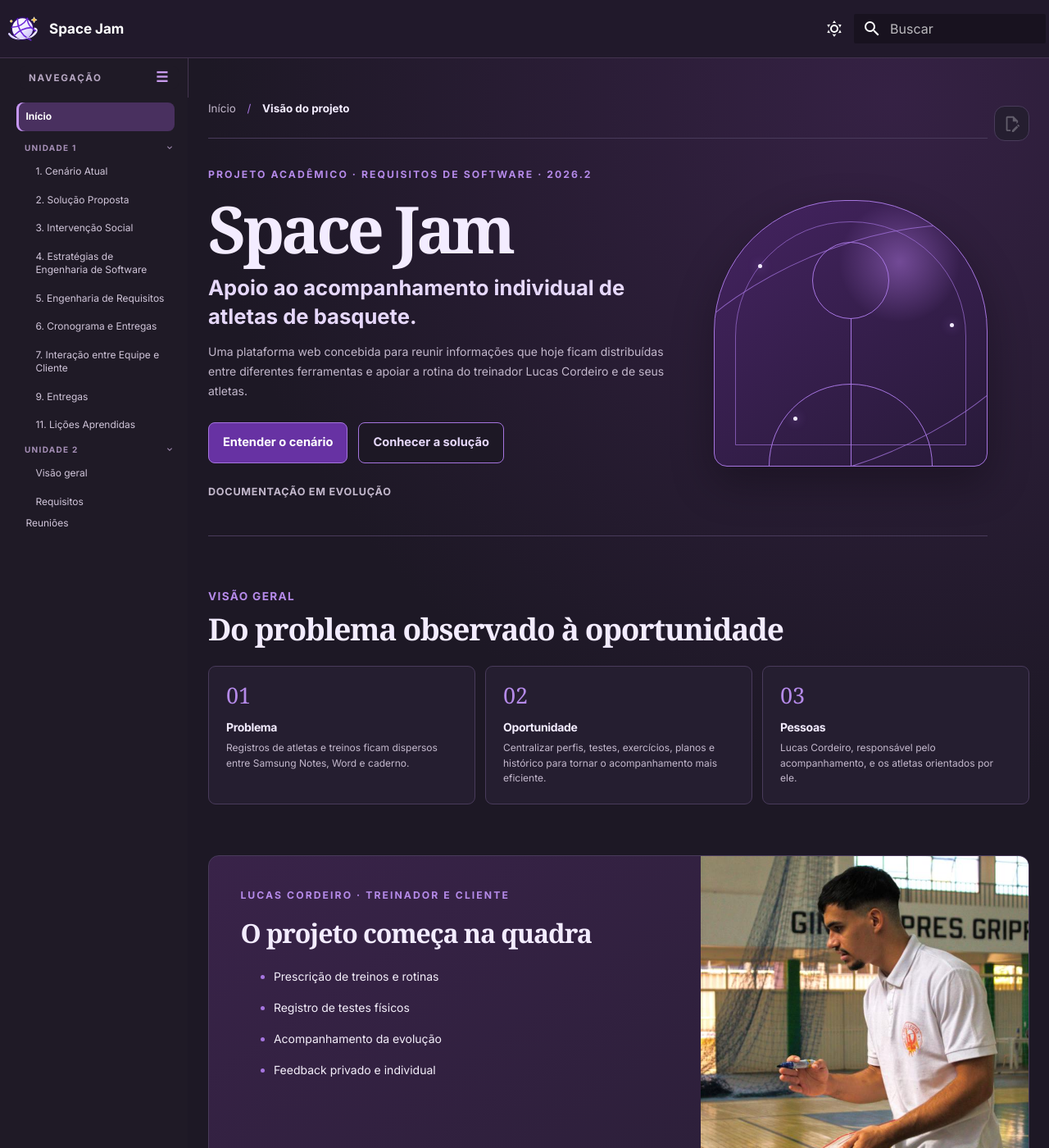
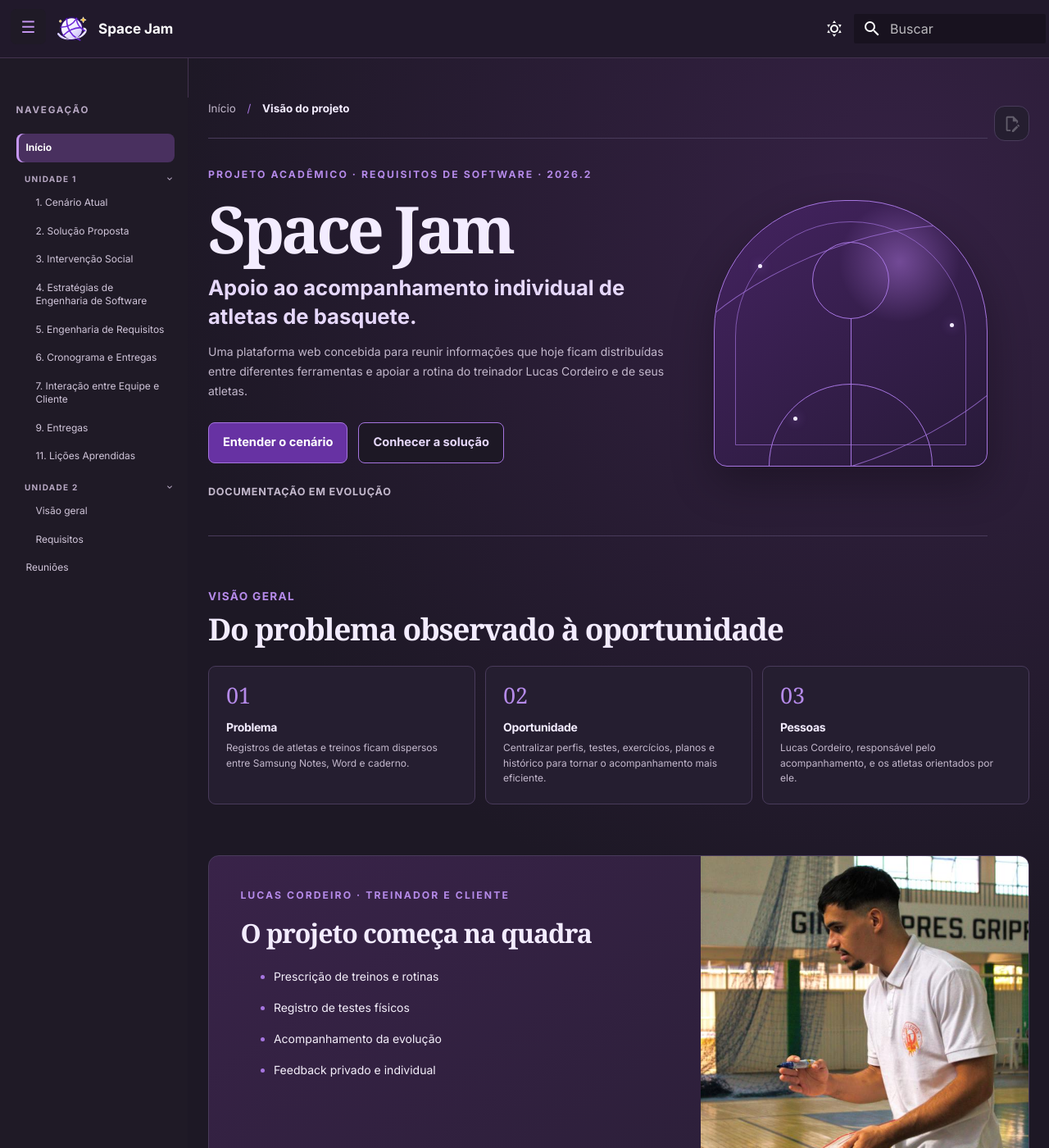
Before and after one commit to mdsreq-fga-unb/REQ-2026.2-T01-SpaceJam, an MkDocs documentation site: the page built from docs/index.md, in a window 1280 px wide and 1400 px high. Shown: the whole window at 82% size. Built offline with MkDocs 1.6.1 and Material for MkDocs 9.7.7, drawn with Linux system fonts in a browser that asks for light colours; comment, search, counter and statistics services are not loaded.

Commit message:
fix: polish Pages navigation themes and wide tables

```diff
--- a/docs/stylesheets/extra.css
+++ b/docs/stylesheets/extra.css
@@ -12,6 +12,16 @@
   --sj-muted: #686273;
   --sj-shadow: 0 1rem 2.6rem rgba(50, 20, 90, 0.14);
   --sj-radius: 1rem;
+  --sj-chrome-bg: #f8f6fc;
+  --sj-chrome-border: #e4dcef;
+  --sj-chrome-text: #272331;
+  --sj-nav-bg: #f8f6fc;
+  --sj-nav-link: #3d3349;
+  --sj-nav-muted: #725c89;
+  --sj-nav-hover: #eee5f7;
+  --sj-nav-active: #e8d9f5;
+  --sj-nav-accent: #6732a3;
+  --sj-nav-focus: #32145a;
 }
 
 [data-md-color-scheme="slate"] {
@@ -29,12 +39,22 @@
   --sj-text: #f4effa;
   --sj-muted: #c3b8cc;
   --sj-shadow: 0 1rem 2.6rem rgba(0, 0, 0, 0.3);
+  --sj-chrome-bg: #21192b;
+  --sj-chrome-border: #43334f;
+  --sj-chrome-text: #fff;
+  --sj-nav-bg: #1f1a26;
+  --sj-nav-link: #d0c5d9;
+  --sj-nav-muted: #b6a7c2;
+  --sj-nav-hover: #31243d;
+  --sj-nav-active: #49305f;
+  --sj-nav-accent: #c697f3;
+  --sj-nav-focus: #fff;
 }
 
 .md-header {
-  color: #fff;
-  background: #21192b;
-  border-bottom: 1px solid #43334f;
+  color: var(--sj-chrome-text);
+  background: var(--sj-chrome-bg);
+  border-bottom: 1px solid var(--sj-chrome-border);
   box-shadow: none;
 }
 
@@ -63,12 +83,26 @@
 .md-header__topic,
 .md-source,
 .md-source:hover {
-  color: #fff;
+  color: var(--sj-chrome-text);
 }
 
 .md-header__title {
   font-size: 17px;
   font-weight: 800;
+}
+
+[data-md-color-scheme="default"] .md-search__form {
+  background: var(--sj-surface);
+  border: 1px solid var(--sj-border);
+}
+
+[data-md-color-scheme="default"] .md-search__input::placeholder {
+  color: var(--sj-muted);
+  opacity: 1;
+}
+
+[data-md-color-scheme="default"] .md-search__icon {
+  color: var(--sj-chrome-text);
 }
 
 .sj-sidebar-toggle {
@@ -81,11 +115,12 @@
     align-items: center;
     gap: 0.6rem;
     white-space: nowrap;
+    margin-left: clamp(0px, calc((1660px - 100vw) / 2), 60px);
   }
 
   .md-header__button.md-logo::after {
     content: "Space Jam";
-    color: #fff;
+    color: var(--sj-chrome-text);
     font-size: 17px;
     font-weight: 800;
   }
@@ -96,38 +131,38 @@
 
   .sj-sidebar-toggle.sj-sidebar-toggle--ready {
     position: fixed;
-    top: 4.05rem;
-    left: max(24px, calc((100vw - 1540px) / 2 + 24px));
+    top: 0.55rem;
+    left: 0.65rem;
     z-index: 8;
     display: flex;
-    width: 194px;
+    width: 2.15rem;
+    height: 2.15rem;
     align-items: center;
-    justify-content: space-between;
-    padding: 0.25rem 0.55rem;
-    color: #b6a7c2;
-    background: #1f1a26;
+    justify-content: center;
+    padding: 0.25rem;
+    color: var(--sj-nav-accent);
+    background: var(--sj-nav-bg);
     border: 0;
     border-radius: 0.35rem;
     font: inherit;
-    font-size: 0.58rem;
-    font-weight: 800;
-    letter-spacing: 0.15em;
-    text-transform: uppercase;
     cursor: pointer;
   }
 
+  .sj-sidebar-toggle span:first-child {
+    display: none;
+  }
+
   .sj-sidebar-toggle span:last-child {
-    color: #c89bed;
-    font-size: 0.85rem;
+    font-size: 1rem;
     line-height: 1;
   }
 
   .sj-sidebar-toggle:hover {
-    background: #31243d;
+    background: var(--sj-nav-hover);
   }
 
   .sj-sidebar-toggle:focus-visible {
-    outline: 3px solid #ffffff;
+    outline: 3px solid var(--sj-nav-focus);
     outline-offset: 2px;
   }
 
@@ -139,17 +174,27 @@
     width: 230px;
     flex: 0 0 230px;
     margin-top: -1.5rem;
-    background: #1f1a26;
-    border-right: 1px solid #44354f;
+    background: var(--sj-nav-bg);
+    border-right: 1px solid var(--sj-chrome-border);
   }
 
   .md-sidebar--primary .md-sidebar__scrollwrap {
     min-height: calc(100vh - 3.5rem);
     margin: 0;
     padding: 30px 8px 2rem;
-    background: #1f1a26;
+    background: var(--sj-nav-bg);
     border-radius: 0;
     box-shadow: none;
+  }
+
+  .md-sidebar--primary .md-sidebar__scrollwrap::before {
+    display: block;
+    margin: 0.1rem 0.57rem 1.1rem;
+    color: var(--sj-nav-muted);
+    content: "NAVEGAÇÃO";
+    font-size: 0.58rem;
+    font-weight: 800;
+    letter-spacing: 0.15em;
   }
 
   .md-sidebar--primary .md-nav__title,
@@ -165,11 +210,15 @@
     padding: 0;
   }
 
+  .md-sidebar--primary nav.md-nav {
+    margin-bottom: 0;
+  }
+
   .md-sidebar--primary .md-nav__link {
     display: block;
     margin: 0;
     padding: 0.46rem 0.57rem;
-    color: #d0c5d9;
+    color: var(--sj-nav-link);
     border-radius: 0.4rem;
     font-size: 12px;
     line-height: 1.35;
@@ -177,14 +226,14 @@
   }
 
   .md-sidebar--primary .md-nav__link:hover {
-    color: #fff;
-    background: #31243d;
+    color: var(--sj-chrome-text);
+    background: var(--sj-nav-hover);
   }
 
   .md-sidebar--primary .md-nav__link--active {
-    color: #fff;
-    background: #49305f;
-    box-shadow: inset 3px 0 0 #c697f3;
+    color: var(--sj-chrome-text);
+    background: var(--sj-nav-active);
+    box-shadow: inset 3px 0 0 var(--sj-nav-accent);
     font-weight: 750;
   }
 
@@ -194,7 +243,7 @@
     justify-content: space-between;
     margin: 0.7rem 0.5rem 0.25rem;
     padding: 0;
-    color: #a58fb6;
+    color: var(--sj-nav-muted);
     font-size: 10px;
     font-weight: 800;
     letter-spacing: 0.13em;
@@ -202,7 +251,7 @@
   }
 
   .md-sidebar--primary .md-nav__item--nested > .md-nav__link:hover {
-    color: #d9bfef;
+    color: var(--sj-nav-accent);
     background: transparent;
   }
 
@@ -230,17 +279,6 @@
     display: none;
   }
 
-  html.sj-sidebar-closed .sj-sidebar-toggle {
-    top: 0.55rem;
-    left: max(180px, calc((100vw - 1540px) / 2 + 180px));
-    width: 2.15rem;
-    justify-content: center;
-    background: #31243d;
-  }
-
-  html.sj-sidebar-closed .sj-sidebar-toggle span:first-child {
-    display: none;
-  }
 }
 
 .md-grid {
@@ -248,12 +286,15 @@
 }
 
 [data-md-color-scheme="slate"] .md-main {
-  background: radial-gradient(circle at 85% 2%, #352144 0, transparent 30%), #1d1825;
+  background: radial-gradient(circle 45rem at 85% 9rem, #352144 0, transparent 100%), #1d1825;
 }
 
 .md-footer,
 .md-footer-meta {
-  background: #211a29;
+  --md-footer-fg-color: var(--sj-chrome-text);
+  --md-footer-fg-color--light: var(--sj-nav-muted);
+  --md-footer-fg-color--lighter: var(--sj-nav-muted);
+  background: var(--sj-chrome-bg);
 }
 
 .md-content__inner {
@@ -362,25 +403,45 @@
   text-align: center;
 }
 
+.md-typeset__scrollwrap {
+  max-width: 100%;
+  margin-inline: 0;
+}
+
 .md-typeset__table {
+  display: block;
   width: 100%;
   max-width: 100%;
   overflow-x: auto;
   border: 1px solid var(--sj-border);
   border-radius: 0.8rem;
+  scrollbar-color: var(--sj-nav-accent) var(--sj-surface-soft);
+  scrollbar-width: thin;
 }
 
 .md-typeset table:not([class]) {
+  display: block;
+  width: 100%;
+  max-width: 100%;
+  margin: 0;
+  overflow-x: auto;
+  background: var(--sj-surface);
+}
+
+.md-typeset__table > table:not([class]) {
   display: table;
-  width: 100%;
-  margin: 0;
-  background: var(--sj-surface);
+  max-width: none;
+  overflow: visible;
 }
 
 .md-typeset table:not([class]) th,
 .md-typeset table:not([class]) td {
   padding: 0.65rem 0.75rem;
   line-height: 1.55;
+}
+
+.md-typeset__table > table:not([class]):has(thead th:nth-child(5)) {
+  min-width: 60rem;
 }
 
 .md-typeset table:not([class]) th {
```
Also changed, not shown: 4 other files.
